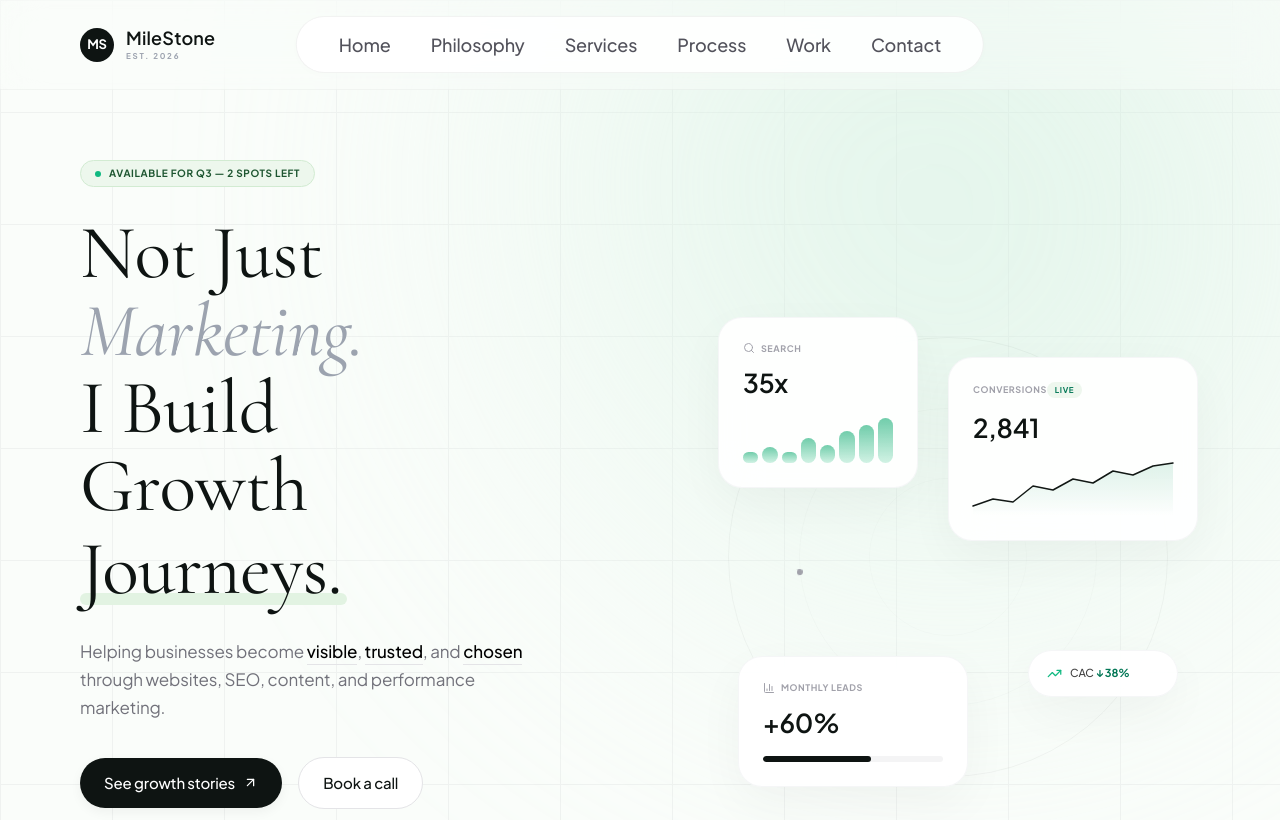
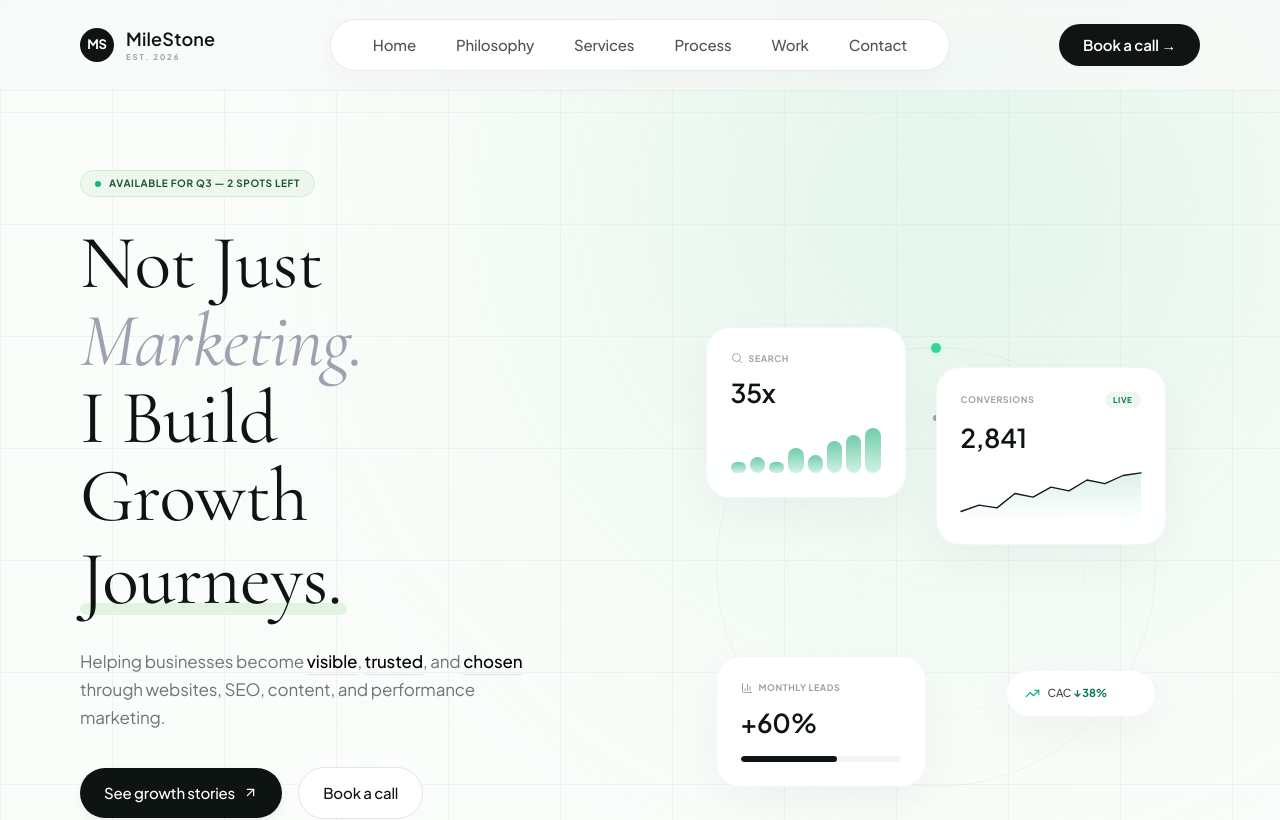
Before and after one commit to sivak27/milestone, a React (Vite) app: page / in a window 1280 px wide. Shown: the top 820 px of the page. Built offline with nearby package versions, Linux system fonts and the light colour scheme.

Commit message:
update: refreshed herosection design and content

```diff
--- a/src/components/HeroSection.jsx
+++ b/src/components/HeroSection.jsx
@@ -1,4 +1,4 @@
-import React, { useEffect, useRef } from "react";
+import React, { useState, useEffect, useRef } from "react";
 import { motion, useMotionValue, useSpring, useTransform } from "framer-motion";
 import { Search, TrendingUp, BarChart3, ArrowUpRight } from "lucide-react";
 import Logo1 from "/src/assets/1.png";
@@ -6,8 +6,14 @@ import Logo2 from "/src/assets/2.png";
 import Logo3 from "/src/assets/3.png";
 import Logo4 from "/src/assets/4.png";
 import Logo5 from "/src/assets/5.png";
-import "./HeroSection.css";
 
+const links = [
+  { href: "#philosophy", label: "Philosophy" },
+  { href: "#services", label: "Services" },
+  { href: "#process", label: "Process" },
+  { href: "#work", label: "Work" },
+  { href: "#contact", label: "Contact" },
+];
 
 function FloatingCard({ styleOverrides = {}, delay = 0, children, parallax = 20, mx, my }) {
   const tx = useTransform(mx, (v) => v * parallax);
@@ -15,6 +21,7 @@ function FloatingCard({ styleOverrides = {}, delay = 0, children, parallax = 20,
 
   return (
     <motion.div
+      className="hero-floating-card"
       style={{
         x: tx,
         y: ty,
@@ -40,6 +47,9 @@ function FloatingCard({ styleOverrides = {}, delay = 0, children, parallax = 20,
 
 export default function HeroSection() {
   const containerRef = useRef(null);
+  const [open, setOpen] = useState(false);
+  const [scrolled, setScrolled] = useState(false);
+
   const mx = useMotionValue(0);
   const my = useMotionValue(0);
   const springX = useSpring(mx, { stiffness: 60, damping: 26 });
@@ -49,24 +59,35 @@ export default function HeroSection() {
   const rightX = useTransform(springX, (v) => v * -10);
 
   useEffect(() => {
+    const handleScroll = () => {
+      setScrolled(window.scrollY > 30);
+    };
+
     const handleMouseMove = (e) => {
+      if (window.innerWidth < 900) return;
       const element = containerRef.current;
       if (!element) return;
       const rect = element.getBoundingClientRect();
       mx.set(((e.clientX - rect.left) / rect.width - 0.5) * 2);
       my.set(((e.clientY - rect.top) / rect.height - 0.5) * 2);
     };
+
+    window.addEventListener("scroll", handleScroll);
     window.addEventListener("mousemove", handleMouseMove);
-    return () => window.removeEventListener("mousemove", handleMouseMove);
+
+    return () => {
+      window.removeEventListener("scroll", handleScroll);
+      window.removeEventListener("mousemove", handleMouseMove);
+    };
   }, [mx, my]);
 
-  // JAVASCRIPT SMOOTH SCROLL MECHANISM
   const handleScrollToSection = (e, targetId) => {
     e.preventDefault();
+    setOpen(false);
     const element = document.getElementById(targetId.toLowerCase());
     if (element) {
       const elementPosition = element.getBoundingClientRect().top + window.scrollY;
-      const offsetPosition = elementPosition - 90; // perfectly accounts for header height
+      const offsetPosition = elementPosition - 90;
 
       window.scrollTo({
         top: offsetPosition,
@@ -77,7 +98,7 @@ export default function HeroSection() {
 
   return (
     <div
-      id="home" /* Pinned target for Home */
+      id="home"
       className="raw-font-sans"
       style={{
         minHeight: "100vh",
@@ -89,11 +110,11 @@ export default function HeroSection() {
         alignItems: "center",
         boxSizing: "border-box",
         position: "relative",
-        overflow: "hidden"
+        overflowX: "hidden"
       }}
     >
 
-      {/* Global CSS Style Injections */}
+      {/* CSS System Overhaul for Navbar Mechanics and Grid Flow */}
       <style>{`
         @import url('https://fonts.googleapis.com/css2?family=Cormorant+Garamond:ital,wght@0,300;0,400;1,400&family=Plus+Jakarta+Sans:wght@400;500;600;700&display=swap');
 
@@ -133,8 +154,313 @@ export default function HeroSection() {
         }
 
         .marquee-container-loop img {
-          height: 200px;
+          height: 50px;
           width: auto;
+        }
+
+        .app-header {
+          position: fixed;
+          top: 0;
+          left: 0;
+          width: 100vw;
+          display: flex;
+          flex-direction: column;
+          z-index: 9999;
+          backdrop-filter: blur(8px);
+          WebkitBackdropFilter: blur(8px);
+          background: rgba(247, 250, 248, 0.75);
+          border-bottom: 1px solid rgba(0, 0, 0, 0.05);
+          transition: 0.35s;
+        }
+
+        .app-header.scrolled {
+          backdrop-filter: blur(18px);
+          WebkitBackdropFilter: blur(18px);
+          background: rgba(247, 250, 248, 0.94);
+        }
+
+        .nav-container {
+          width: 100%;
+          max-width: 1440px;
+          margin: auto;
+          display: flex;
+          justify-content: space-between;
+          align-items: center;
+          padding: 14px 80px;
+          height: 90px;
+          box-sizing: border-box;
+        }
+
+        .desktop-menu-wrapper {
+          position: absolute;
+          left: 50%;
+          transform: translateX(-50%);
+          display: flex;
+          align-items: center;
+          gap: 4px;
+          background: white;
+          padding: 8px 24px;
+          border-radius: 9999px;
+          border: 1px solid #e7ebe7;
+          box-shadow: 0 10px 30px rgba(0,0,0,0.03);
+        }
+
+        .desktop-menu-wrapper a {
+          font-size: 15px;
+          font-weight: 500;
+          color: #52525b;
+          text-decoration: none;
+          padding: 6px 18px;
+          border-radius: 9999px;
+          transition: all 0.3s;
+        }
+
+        .desktop-menu-wrapper a:hover {
+          background: #eef5ef;
+          color: #000;
+        }
+
+        .call-btn {
+          background: #101514;
+          color: white;
+          padding: 10px 24px;
+          border-radius: 9999px;
+          font-weight: 600;
+          font-size: 15px;
+          text-decoration: none;
+          transition: 0.3s;
+        }
+
+        .call-btn:hover {
+          transform: translateY(-2px);
+        }
+
+        .menu-btn {
+          display: none;
+          background: none;
+          border: none;
+          cursor: pointer;
+          z-index: 10000;
+          padding: 8px;
+        }
+
+        .menu-btn span {
+          display: block;
+          width: 26px;
+          height: 2px;
+          background: #111;
+          margin: 5px 0;
+          transition: 0.3s;
+        }
+
+        /* Fixed Mobile Burger Toggle Transform States */
+        .menu-btn.is-active span:nth-child(1) {
+          transform: translateY(3.5px) rotate(45deg);
+        }
+        .menu-btn.is-active span:nth-child(2) {
+          transform: translateY(-3.5px) rotate(-45deg);
+        }
+
+        .mobile-menu {
+          display: none;
+        }
+
+        .hero-stage {
+          position: relative;
+          width: 100%;
+          max-width: 1440px;
+          padding: 170px 80px 80px 80px;
+          z-index: 10;
+          display: flex;
+          flex-direction: row;
+          align-items: center;
+          justify-content: space-between;
+          box-sizing: border-box;
+          gap: 40px;
+        }
+
+        .hero-left {
+          display: flex;
+          flex-direction: column;
+          align-items: flex-start;
+          width: 50%;
+          box-sizing: border-box;
+        }
+
+        .hero-right {
+          position: relative;
+          width: 48%;
+          height: 540px;
+          display: flex;
+          align-items: center;
+          justify-content: center;
+          box-sizing: border-box;
+        }
+
+        .hero-graphic-box {
+          position: absolute;
+          width: 460px;
+          height: 480px;
+          z-index: 10;
+        }
+
+        /* --- MOBILE LAYOUT RECONSTRUCTION SYSTEM --- */
+        @media(max-width: 1024px) {
+          .hero-title {
+            font-size: 58px !important;
+          }
+        }
+
+        @media(max-width: 900px) {
+          .nav-container {
+            padding: 14px 32px;
+          }
+          .desktop-menu-wrapper,
+          .call-btn {
+            display: none;
+          }
+          .menu-btn {
+            display: block;
+          }
+
+          /* Renders cleanly on top of hero layers */
+          .mobile-menu {
+            display: flex;
+            flex-direction: column;
+            background: #ffffff;
+            overflow: hidden;
+            max-height: 0;
+            transition: max-height 0.35s ease-in-out, padding 0.35s ease-in-out;
+            width: 100vw;
+            box-sizing: border-box;
+          }
+
+          .mobile-menu.show {
+            max-height: 450px;
+            padding: 10px 32px 32px 32px;
+            border-bottom: 1px solid #ececec;
+          }
+
+          .mobile-menu a {
+            padding: 18px 0;
+            font-size: 18px;
+            font-weight: 500;
+            color: #222;
+            text-decoration: none;
+            border-bottom: 1px solid #f5f5f5;
+          }
+
+          .mobile-btn {
+            margin-top: 20px;
+            background: #101514;
+            color: white !important;
+            text-align: center;
+            border-radius: 9999px;
+            padding: 14px;
+            font-weight: 600;
+            border: none !important;
+          }
+
+          /* Changes Hero Layout Structural Direction */
+          .hero-stage {
+            flex-direction: column !important;
+            padding: 140px 24px 60px 24px !important;
+            gap: 48px;
+            align-items: center !important;
+            text-align: center;
+          }
+
+          .hero-left {
+            width: 100% !important;
+            align-items: center !important;
+          }
+
+          .hero-title {
+            align-items: center !important;
+            font-size: 52px !important;
+          }
+
+          .hero-title span {
+            text-align: center;
+          }
+
+          .hero-left p {
+            margin: 20px auto 0 auto !important;
+          }
+
+          .hero-left-actions {
+            justify-content: center;
+            width: 100%;
+          }
+
+          .hero-counters-wrapper {
+            margin-left: auto;
+            margin-right: auto;
+            justify-content: center !important;
+            gap: 32px !important;
+          }
+
+          /* Converts raw dynamic cards wrapper to stacked fluid blocks */
+          .hero-right {
+            width: 100% !important;
+            height: auto !important;
+            display: block !important;
+          }
+
+          .hero-orbit-circles {
+            display: none !important; /* Drops space consuming decorations on screen constraint */
+          }
+
+          .hero-graphic-box {
+            position: relative !important;
+            width: 100% !important;
+            height: auto !important;
+            display: grid !important;
+            grid-template-columns: 1fr 1fr;
+            gap: 16px;
+            transform: none !important;
+          }
+
+          .hero-floating-card {
+            position: relative !important;
+            top: auto !important;
+            left: auto !important;
+            right: auto !important;
+            bottom: auto !important;
+            width: 100% !important;
+            transform: none !important;
+            box-shadow: 0 4px 20px rgba(14,20,18,0.02) !important;
+            padding: 20px !important;
+          }
+        }
+
+        @media(max-width: 600px) {
+          .hero-graphic-box {
+            grid-template-columns: 1fr !important; /* Stack cleanly vertical on tight viewports */
+          }
+          .hero-title {
+            font-size: 42px !important;
+          }
+          .hero-left-actions {
+            flex-direction: column;
+            width: 100%;
+            gap: 12px !important;
+          }
+          .hero-left-actions a {
+            width: 100%;
+            justify-content: center;
+            box-sizing: border-box;
+          }
+          .nav-container {
+            padding: 14px 20px;
+          }
+          .mobile-menu.show {
+            padding: 10px 20px 32px 20px;
+          }
+          .hero-counters-wrapper {
+            flex-wrap: wrap;
+            gap: 24px !important;
+          }
         }
       `}</style>
 
@@ -165,26 +491,10 @@ export default function HeroSection() {
           background: "radial-gradient(circle at 60% 40%, #B7E6CE 0%, #DFF4E8 50%, transparent 75%)"
         }}
       />
-{/* HEADER LAYER */}
-      <header className="app-header"
-        style={{
-          position: "fixed",
-          top: 0,
-          left: 0,
-          width: "100vw",
-          height: "90px",
-          display: "flex",
-          alignItems: "center",
-          justifyContent: "space-between",
-          padding: "0 80px",
-          boxSizing: "border-box",
-          zIndex: 100,
-          backgroundColor: "rgba(250, 253, 250, 0.4)",
-          backdropFilter: "blur(20px)",
-          WebkitBackdropFilter: "blur(20px)",
-          borderBottom: "1px solid rgba(14, 20, 18, 0.03)"
-        }}
-      >
+
+      {/* NAVBAR LAYER */}
+      <header className={`app-header ${scrolled ? "scrolled" : ""}`}>
+        <div className="nav-container">
           <div style={{ display: "flex", alignItems: "center", gap: "12px" }}>
             <div style={{ width: "34px", height: "34px", borderRadius: "50%", backgroundColor: "#0E1412", color: "#fff", display: "flex", alignItems: "center", justifyContent: "center", fontWeight: "700", fontSize: "13px" }}>MS</div>
             <div style={{ display: "flex", flexDirection: "column" }}>
@@ -193,56 +503,50 @@ export default function HeroSection() {
             </div>
           </div>
 
-        <nav className="desktop-nav"
-          style={{
-            position: "absolute",
-            left: "50%",
-            transform: "translateX(-50%)",
-            display: "flex",
-            alignItems: "center",
-            gap: "4px",
-            backgroundColor: "rgba(255, 255, 255, 0.85)",
-            border: "1px solid rgba(14, 20, 18, 0.05)",
-            borderRadius: "9999px",
-            padding: "8px 24px",
-            boxShadow: "0 2px 12px rgba(0,0,0,0.01)"
-          }}
+          <nav className="desktop-menu-wrapper">
+            <a href="#home" onClick={(e) => handleScrollToSection(e, "home")}>Home</a>
+            {links.map((item) => (
+              <a
+                key={item.href}
+                href={item.href}
+                onClick={(e) => handleScrollToSection(e, item.label)}
               >
-          {['Home', 'Philosophy', 'Services', 'Process', 'Work', 'Contact'].map((item) => (
-            <a
-              key={item}
-              href={`#${item.toLowerCase()}`}
-              onClick={(e) => handleScrollToSection(e, item)}
-              style={{ fontSize: "18px", fontWeight: 500, color: "#52525b", textDecoration: "none", padding: "6px 18px", transition: "color 0.2s" }}
-              onMouseEnter={(e) => e.target.style.color = "#000"}
-              onMouseLeave={(e) => e.target.style.color = "#52525b"}
-            >
-              {item}
+                {item.label}
               </a>
             ))}
           </nav>
 
+          <a href="#contact" onClick={(e) => handleScrollToSection(e, "contact")} className="call-btn">
+            Book a call →
+          </a>
 
+          <button className={`menu-btn ${open ? "is-active" : ""}`} onClick={() => setOpen(!open)}>
+            <span></span>
+            <span></span>
+          </button>
+        </div>
+
+        <div className={`mobile-menu ${open ? "show" : ""}`}>
+          <a href="#home" onClick={(e) => handleScrollToSection(e, "home")}>Home</a>
+          {links.map((item) => (
+            <a
+              key={item.href}
+              href={item.href}
+              onClick={(e) => handleScrollToSection(e, item.label)}
+            >
+              {item.label}
+            </a>
+          ))}
+          <a href="#contact" className="mobile-btn" onClick={(e) => handleScrollToSection(e, "contact")}>
+            Book a call
+          </a>
+        </div>
       </header>
 
       {/* STAGE CONTAINER */}
-      <section className="hero-stage"
-        ref={containerRef}
-        style={{
-          position: "relative",
-          width: "100%",
-          maxWidth: "1440px",
-          padding: "160px 80px 80px 80px",
-          zIndex: 10,
-          display: "flex",
-          flexDirection: "row",
-          alignItems: "center",
-          justifyContent: "space-between",
-          boxSizing: "border-box"
-        }}
-      >
+      <section className="hero-stage" ref={containerRef}>
         {/* Left Side Content Area */}
-        <motion.div className="hero-left" style={{ x: leftX, display: "flex", flexDirection: "column", alignItems: "flex-start", width: "50%", boxSizing: "border-box" }}>
+        <motion.div className="hero-left" style={{ x: leftX }}>
 
           <div style={{ display: "inline-flex", alignItems: "center", gap: "8px", backgroundColor: "#edf7ed", border: "1px solid #d2ebd2", padding: "5px 14px", borderRadius: "9999px", fontSize: "10px", fontWeight: "700", color: "#1e5631", marginBottom: "28px", letterSpacing: "0.06em" }}>
             <span style={{ width: "6px", height: "6px", borderRadius: "50%", backgroundColor: "#10b981" }} />
@@ -250,7 +554,6 @@ export default function HeroSection() {
           </div>
 
           <div>
-            {/* Cleaned up Heading: IDs REMOVED from the internal word lines */}
             <h1
               className="raw-font-serif hero-title"
               style={{
@@ -282,7 +585,7 @@ export default function HeroSection() {
             </p>
           </div>
 
-          <div style={{ marginTop: "36px", display: "flex", alignItems: "center", gap: "16px" }}>
+          <div className="hero-left-actions" style={{ marginTop: "36px", display: "flex", alignItems: "center", gap: "16px" }}>
             <a href="#work" onClick={(e) => handleScrollToSection(e, "work")} style={{ backgroundColor: "#0E1412", color: "#fff", padding: "14px 24px", borderRadius: "9999px", fontSize: "15px", fontWeight: 500, textDecoration: "none", display: "flex", alignItems: "center", gap: "8px", boxShadow: "0 4px 12px rgba(0,0,0,0.05)" }}>
               See growth stories <ArrowUpRight style={{ width: "15px", height: "15px" }} />
             </a>
@@ -292,7 +595,7 @@ export default function HeroSection() {
           </div>
 
           {/* Bottom Counters */}
-          <div style={{ marginTop: "64px", display: "flex", width: "100%", maxWidth: "420px", justifyContent: "space-between", borderTop: "1px solid #f4f4f5", paddingTop: "28px" }}>
+          <div className="hero-counters-wrapper" style={{ marginTop: "64px", display: "flex", width: "100%", maxWidth: "420px", justifyContent: "space-between", borderTop: "1px solid #f4f4f5", paddingTop: "28px" }}>
             {[
               { num: "3.5+", label: "Years building" },
               { num: "15+", label: "Brands scaled" },
@@ -307,10 +610,8 @@ export default function HeroSection() {
         </motion.div>
 
         {/* Right Side Cards Layer */}
-        <motion.div className="hero-right"
-          style={{ x: rightX, position: "relative", width: "45%", height: "540px", display: "flex", alignItems: "center", justifyContent: "center", boxSizing: "border-box" }}
-        >
-          <div style={{ position: "absolute", inset: 0, display: "grid", placeItems: "center", pointerEvents: "none", zIndex: 0 }}>
+        <motion.div className="hero-right" style={{ x: rightX }}>
+          <div className="hero-orbit-circles" style={{ position: "absolute", inset: 0, display: "grid", placeItems: "center", pointerEvents: "none", zIndex: 0 }}>
             <div style={{ position: "relative", width: "440px", height: "440px", borderRadius: "50%", border: "1px solid rgba(14,20,18,0.04)" }}>
               <div style={{ position: "absolute", inset: "70px", borderRadius: "50%", border: "1px solid rgba(14,20,18,0.02)" }} />
               <div style={{ position: "absolute", inset: "140px", borderRadius: "50%", border: "1px solid rgba(14,20,18,0.015)" }} />
@@ -324,7 +625,7 @@ export default function HeroSection() {
             </div>
           </div>
 
-          <div style={{ position: "absolute", width: "460px", height: "480px", zIndex: 10 }}>
+          <div className="hero-graphic-box">
             <FloatingCard mx={springX} my={springY} delay={0.2} parallax={-15} styleOverrides={{ top: 0, left: 0, width: "200px" }}>
               <div style={{ display: "flex", alignItems: "center", gap: "6px", fontSize: "9px", color: "#a1a1aa", fontWeight: "700", textTransform: "uppercase", letterSpacing: "0.06em", marginBottom: "8px" }}>
                 <Search style={{ width: "12px", height: "12px" }} /> search
@@ -337,8 +638,8 @@ export default function HeroSection() {
               </div>
             </FloatingCard>
 
-            <FloatingCard mx={springX} my={springY} delay={0.3} parallax={14} styleOverrides={{ top: "40px", right: "-20px", width: "250px" }}>
-              <div style={{ display: "flex", alignItems: "center", justifyInbound: "space-between", marginBottom: "10px" }}>
+            <FloatingCard mx={springX} my={springY} delay={0.3} parallax={14} styleOverrides={{ top: "40px", right: 0, width: "230px" }}>
+              <div style={{ display: "flex", alignItems: "center", justifyContent: "space-between", marginBottom: "10px" }}>
                 <span style={{ fontSize: "9px", color: "#a1a1aa", fontWeight: "700", textTransform: "uppercase", letterSpacing: "0.06em" }}>Conversions</span>
                 <span style={{ backgroundColor: "#eef7ee", color: "#047857", fontWeight: 800, fontSize: "8px", letterSpacing: "0.08em", padding: "2px 8px", borderRadius: "999px" }}>LIVE</span>
               </div>
@@ -355,7 +656,7 @@ export default function HeroSection() {
               </svg>
             </FloatingCard>
 
-            <FloatingCard mx={springX} my={springY} delay={0.4} parallax={-10} styleOverrides={{ bottom: "10px", left: "20px", width: "230px" }}>
+            <FloatingCard mx={springX} my={springY} delay={0.4} parallax={-10} styleOverrides={{ bottom: "20px", left: "10px", width: "210px" }}>
               <div style={{ display: "flex", alignItems: "center", gap: "6px", fontSize: "9px", color: "#a1a1aa", fontWeight: "700", textTransform: "uppercase", letterSpacing: "0.06em", marginBottom: "8px" }}>
                 <BarChart3 style={{ width: "12px", height: "12px" }} /> Monthly leads
               </div>
@@ -365,7 +666,7 @@ export default function HeroSection() {
               </div>
             </FloatingCard>
 
-            <FloatingCard mx={springX} my={springY} delay={0.5} parallax={10} styleOverrides={{ bottom: "100px", right: "0px", padding: "14px 18px", width: "150px" }}>
+            <FloatingCard mx={springX} my={springY} delay={0.5} parallax={10} styleOverrides={{ bottom: "90px", right: "10px", padding: "14px 18px", width: "150px" }}>
               <div style={{ display: "flex", alignItems: "center", gap: "8px", fontSize: "13px", fontWeight: 500 }}>
                 <TrendingUp style={{ width: "15px", height: "15px", color: "#10b981" }} />
                 <span style={{ color: "#424242", fontSize: "11px" }}>CAC <span style={{ color: "#047857", fontWeight: "700" }}>↓ 38%</span></span>
```
Lines whose indentation alone changed are shown as unchanged.
